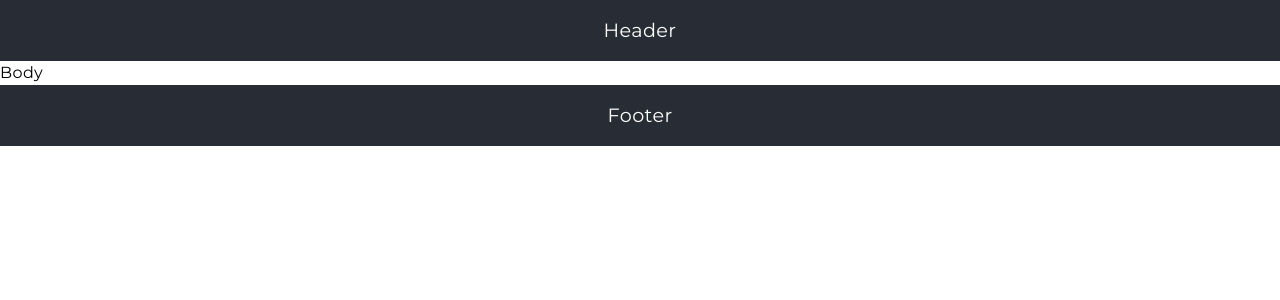
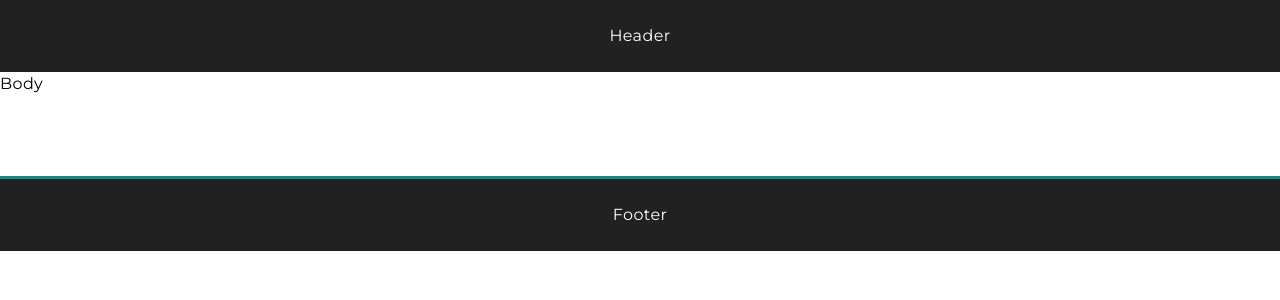
Before and after one commit to nahuel-ianni/covid-19-tracker, a React (Create React App) app in the folder src/: page / in a window 1280 px wide. Shown: the top 300 px of the page. Built offline with nearby package versions, Linux system fonts and the light colour scheme.

Commit message:
Moved general styles to a proper style.css file

```diff
--- a/src/public/index.html
+++ b/src/public/index.html
@@ -16,6 +16,9 @@
 		rel="stylesheet">
 	<link href="https://fonts.googleapis.com/css2?family=Roboto:wght@100;300;400;500;700;900&display=swap"
 		rel="stylesheet">
+
+	<!-- Adds general styles -->
+    <link rel="stylesheet" href="style.css">
 
 	<!-- Adds a specific color to the toolbar on Android -->
 	<meta name="theme-color" content="#60b24e" />
--- /dev/null
+++ b/src/public/style.css
@@ -0,0 +1,42 @@
+/* -------------------------------------------------
+    Variables
+   ------------------------------------------------- */
+
+:root {
+    /* --accent-color-1: #d81159;
+    --accent-color-2: #8f2d56;
+    --accent-color-3: #218380;
+    --accent-color-4: #73d2de; */
+
+    --dark-color: #212121;
+    --dark-high-contrast: #fff;
+
+    /* --light-color: #505050; */
+}
+
+/* -------------------------------------------------
+    Element styles
+   ------------------------------------------------- */
+
+body,
+html {
+    color: var(--font-color);
+    font-family: 'Montserrat', sans-serif;
+    letter-spacing: .025rem;
+    line-height: 1.5;
+    margin: 0;
+    word-spacing: .075rem;
+}
+
+footer {
+    border-top: .2rem solid #218380;
+    margin-top: 5rem;
+}
+
+footer,
+header {
+    background-color: var(--dark-color);
+    color: var(--dark-high-contrast);
+    padding: 1.5rem 0;
+    text-align: center;
+}
--- a/src/src/containers/App/App.js
+++ b/src/src/containers/App/App.js
@@ -1,6 +1,4 @@
 import React, { Fragment } from 'react';
-
-import './App.module.css';
 
 class App extends React.Component {
     render() {
--- a/src/src/containers/App/App.module.css
+++ /dev/null
@@ -1,22 +0,0 @@
-/* -------------------------------------------------
-    Element styles
-   ------------------------------------------------- */
-
-body,
-html {
-    color: var(--font-color);
-    font-family: 'Montserrat', sans-serif;
-    letter-spacing: .025rem;
-    line-height: 1.5;
-    margin: 0;
-    word-spacing: .075rem;
-}
-
-footer,
-header {
-    background-color: #282c34;
-    color: white;
-    font-size: larger;
-    padding: 1rem;
-    text-align: center;
-}
```
